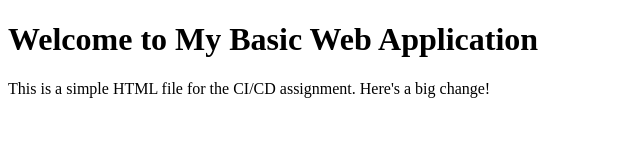
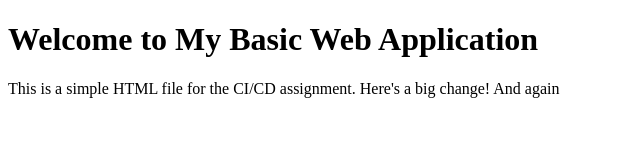
Before and after one commit to Hypobeggar/ITMD543, a plain HTML site: page index.html in a window 1280 px wide. Shown: the full height of the page, 0-640 px from the left. Drawn offline with Linux system fonts and the light colour scheme.

Commit message:
Add change

```diff
--- a/index.html
+++ b/index.html
@@ -7,6 +7,6 @@
     </head>
     <body>
         <h1>Welcome to My Basic Web Application</h1>
-        <p>This is a simple HTML file for the CI/CD assignment. Here's a big change!</p>
+        <p>This is a simple HTML file for the CI/CD assignment. Here's a big change! And again</p>
     </body>
 </html>
```
